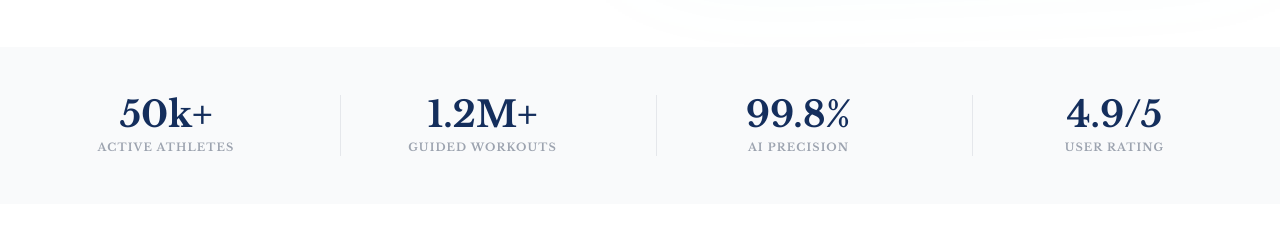
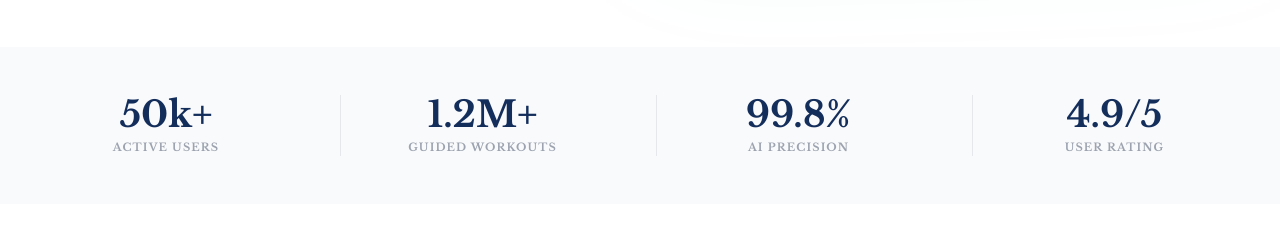
Before and after one commit to ritisha-ghosh/Personalized-Gym-Assistant, a React (Vite) app in the folder Frontend/: page / in a window 1280 px wide. Shown: the part 980-1209 px from the top of the page. Built offline with nearby package versions, Linux system fonts and the light colour scheme.

Commit message:
Font Changes

```diff
--- a/Frontend/src/pages/LandingPage.jsx
+++ b/Frontend/src/pages/LandingPage.jsx
@@ -147,7 +147,7 @@ const LandingPage = () => {
           <div className="max-w-7xl mx-auto px-6">
             <div className={`grid grid-cols-2 lg:grid-cols-4 gap-8 ${isDarkMode ? 'divide-[#334155]' : 'divide-gray-200'} divide-x`}>
               {[
-                { val: '50k+', label: 'Active Athletes' },
+                { val: '50k+', label: 'Active Users' },
                 { val: '1.2M+', label: 'Guided Workouts' },
                 { val: '99.8%', label: 'AI Precision' },
                 { val: '4.9/5', label: 'User Rating' }
```
